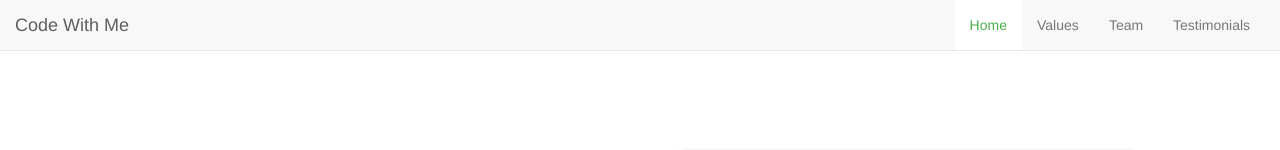
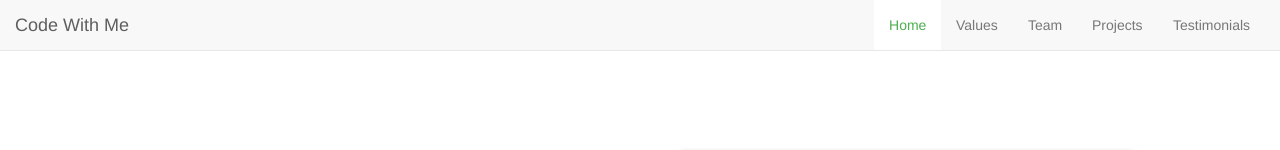
Before and after one commit to Kaleado/cwm-website-material-new, a plain HTML site: page index.html in a window 1280 px wide. Shown: the top 150 px of the page. Drawn offline with nearby package versions, Linux system fonts and the light colour scheme.

Commit message:
Added to nav bar
...forgot to add it to navigation xD

```diff
--- a/index.html
+++ b/index.html
@@ -38,6 +38,7 @@
             <li class="active"><a href="#">Home</a></li>
             <li class="hvr-sweep-to-top" ><a href="#values">Values</a></li>
             <li class="hvr-sweep-to-top" ><a href="#team">Team</a></li>
+            <li class="hvr-sweep-to-top" ><a href="#mediaSection">Projects</a></li>
             <li class="hvr-sweep-to-top" ><a href="#testimonialsSection">Testimonials</a></li>
           </ul>
         </div>
```
